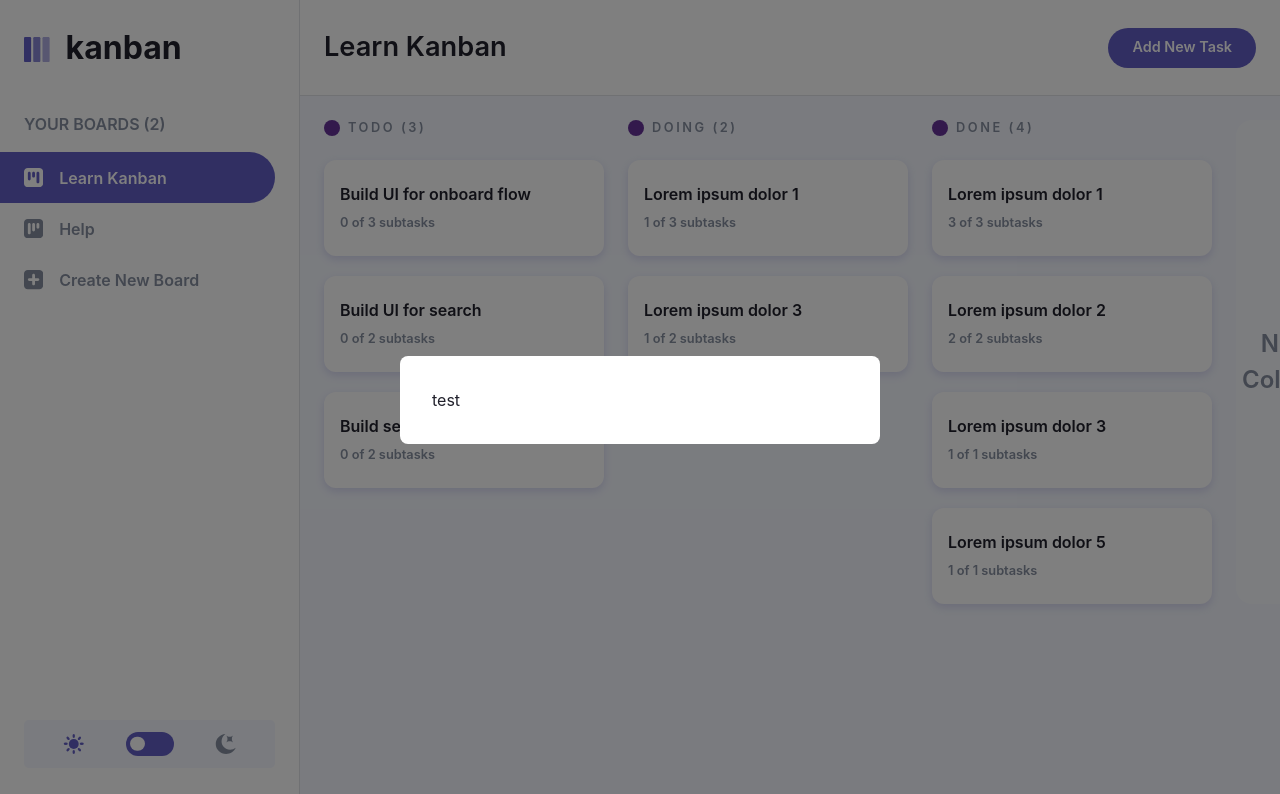
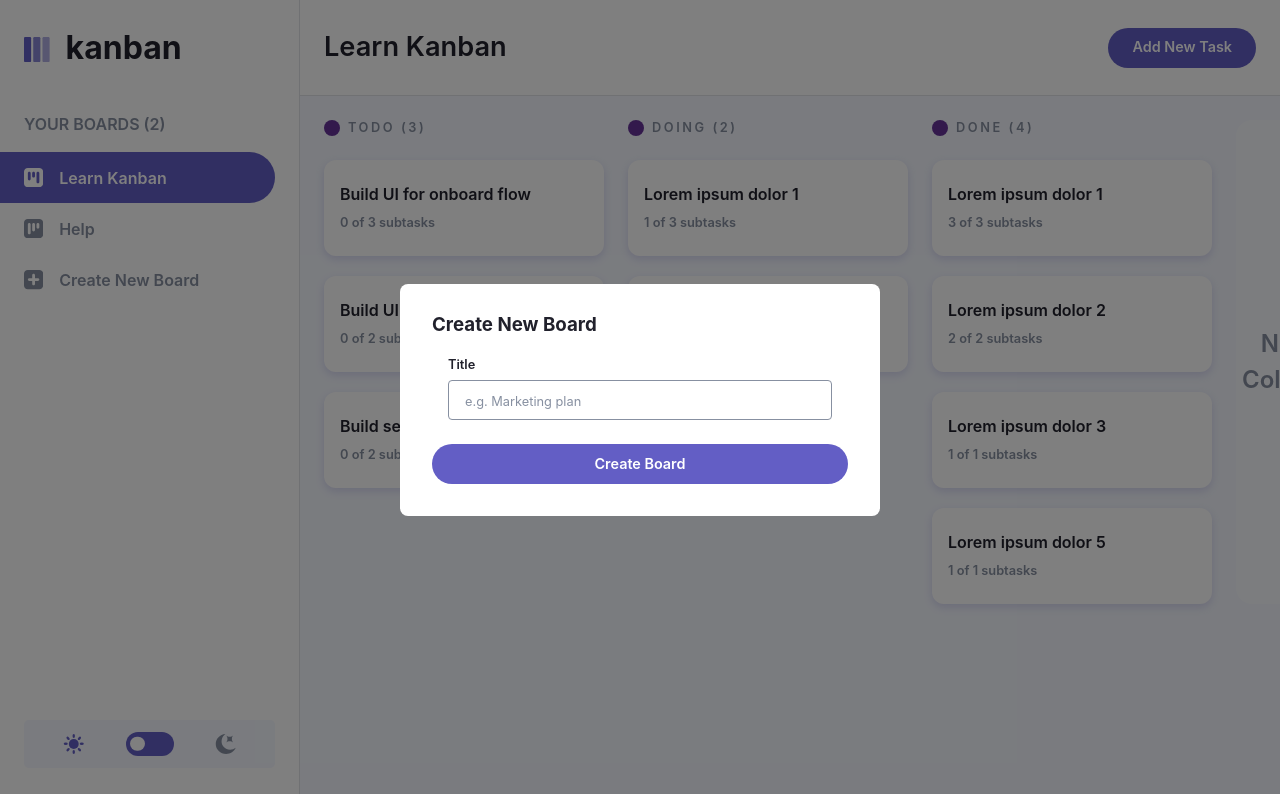
Before and after one commit to profpopoff/kanban, a Vue app: page / in a window 1280 px wide. Both pictures are taken after a click on the button "Create New Board". Shown: the top 794 px of the page. Built offline with nearby package versions, Linux system fonts and the light colour scheme.

Commit message:
Add create new board modal ui

```diff
--- a/src/components/layout/Sidebar/CreateBoard.vue
+++ b/src/components/layout/Sidebar/CreateBoard.vue
@@ -1,9 +1,34 @@
 <script setup lang="ts">
+import { ref } from 'vue'
+import DefaultButton from '../../ui/DefaultButton.vue'
+import DefaultInput from '../../ui/DefaultInput.vue'
 
+const newBoard = ref({ id: '', title: '' })
 </script>
 
 <template>
-   <div>test</div>
+   <div class="create-board">
+      <h3>Create new board</h3>
+      <div class="inputs">
+         <DefaultInput v-model:value="newBoard.title" label="title" placeholder="e.g. Marketing plan" />
+      </div>
+      <DefaultButton>Create board</DefaultButton>
+   </div>
 </template>
 
-<style scoped lang="scss"></style>
+<style scoped lang="scss">
+.create-board {
+   display: flex;
+   flex-direction: column;
+   gap: 1.5rem;
+
+   h3 {
+      text-transform: capitalize;
+      line-height: 1;
+   }
+
+   .inputs {
+      padding-inline: 1rem;
+   }
+}
+</style>
```
